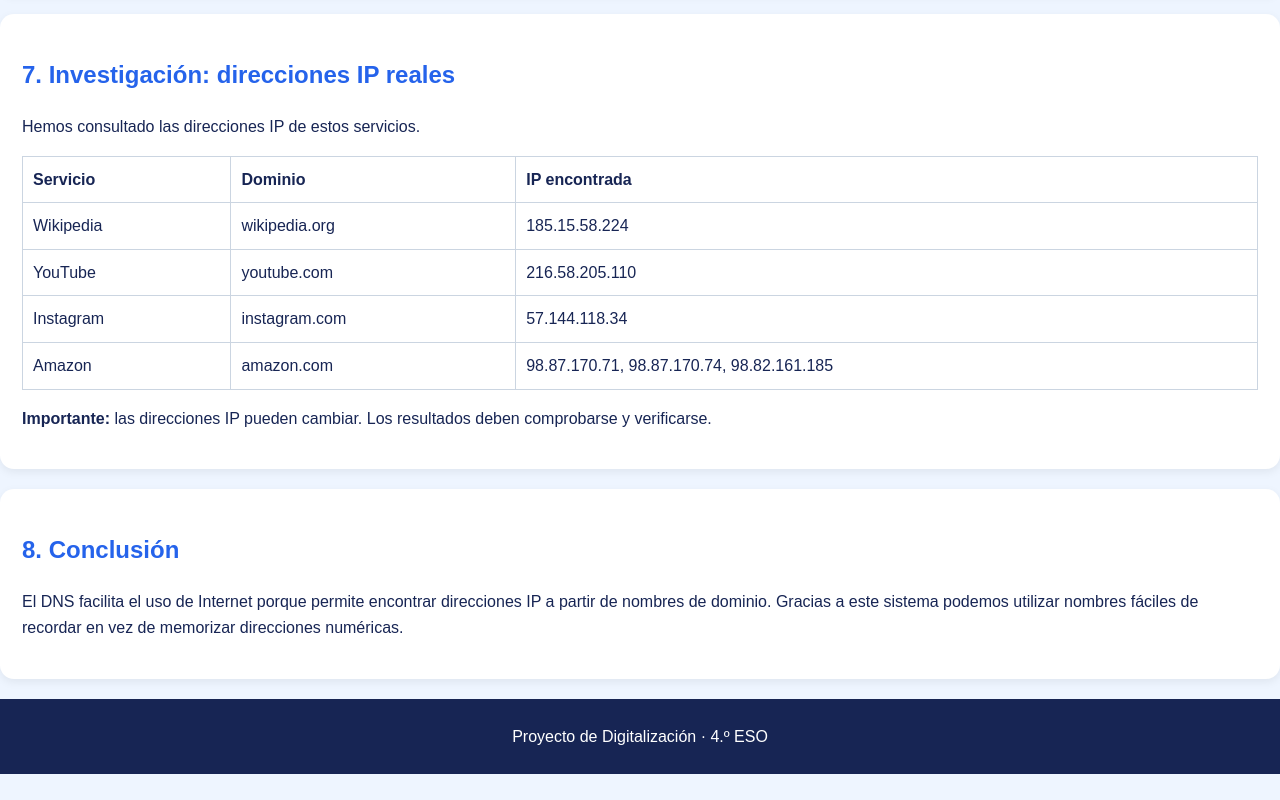
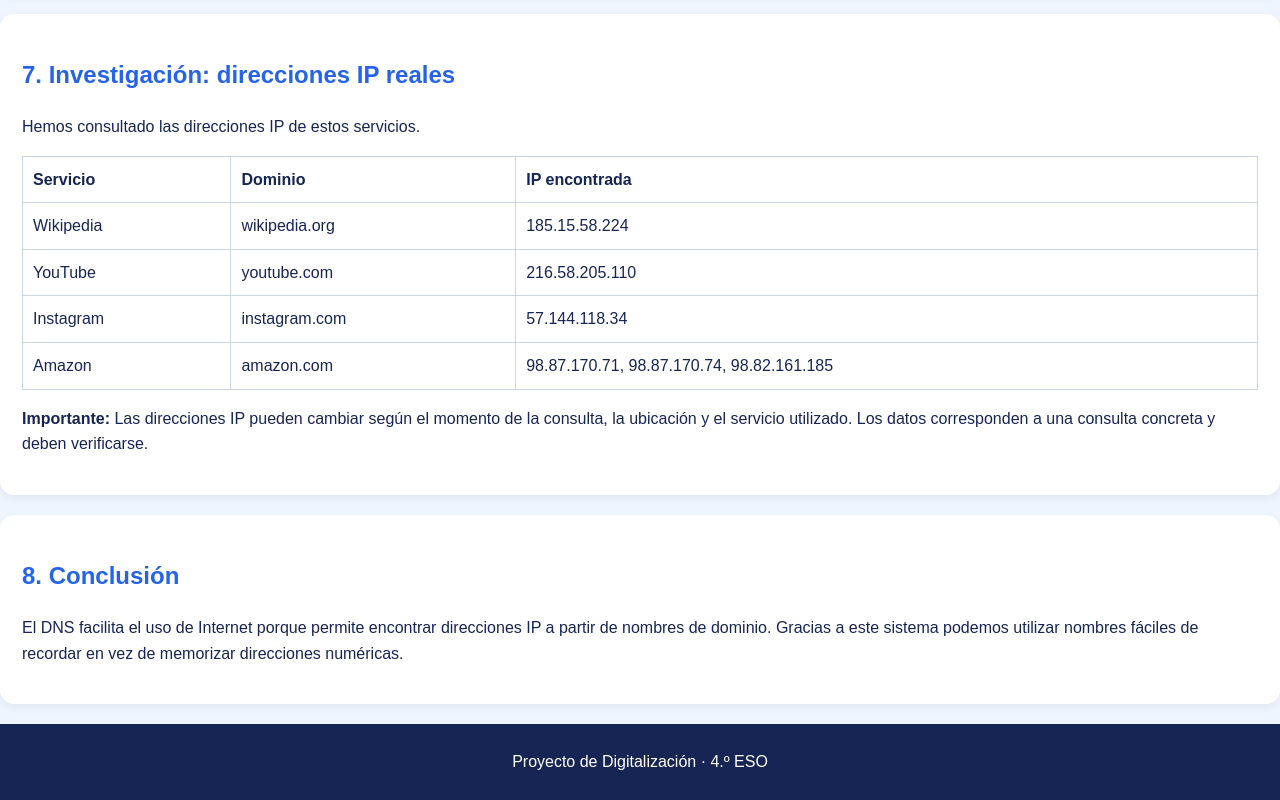
Before and after one commit to jleodom0501/viaje_secreto-dns, a plain HTML site: page index.html in a window 1280 px wide. Shown: the part 2306-3106 px from the top of the page. Before the commit the page ends 3080 px from the top, so only its background shows below. Drawn offline with Linux system fonts and the light colour scheme.

Commit message:
Update index.html

```diff
--- a/index.html
+++ b/index.html
@@ -203,7 +203,11 @@
     </tbody>
   </table>
 
-  <p><strong>Importante:</strong> las direcciones IP pueden cambiar. Los resultados deben comprobarse y verificarse.</p>
+  <p><strong>Importante:</strong> Las direcciones IP pueden
+  cambiar según el momento de la consulta, la ubicación
+  y el servicio utilizado. Los datos corresponden a una
+  consulta concreta y deben verificarse.</p>
+
 </section>
 
 
```
